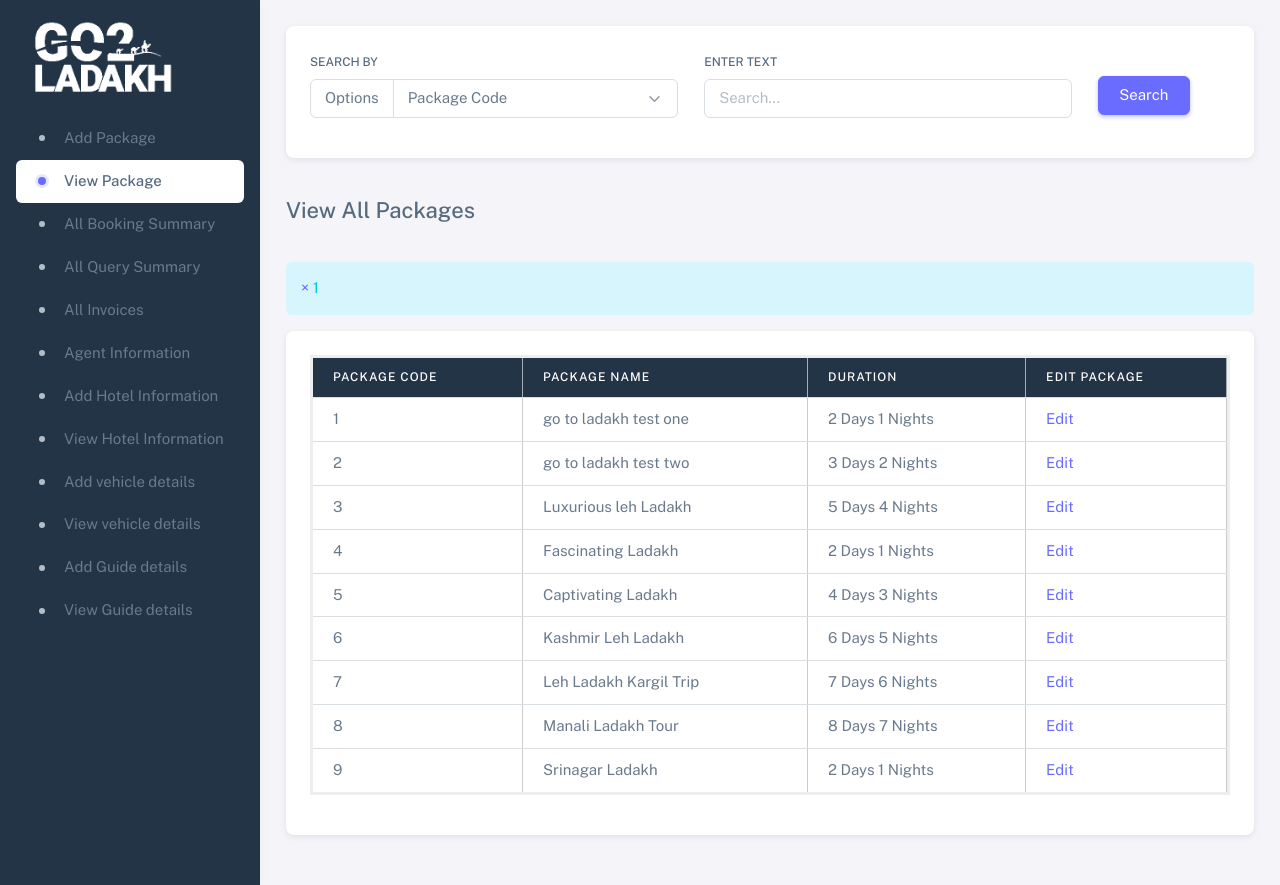
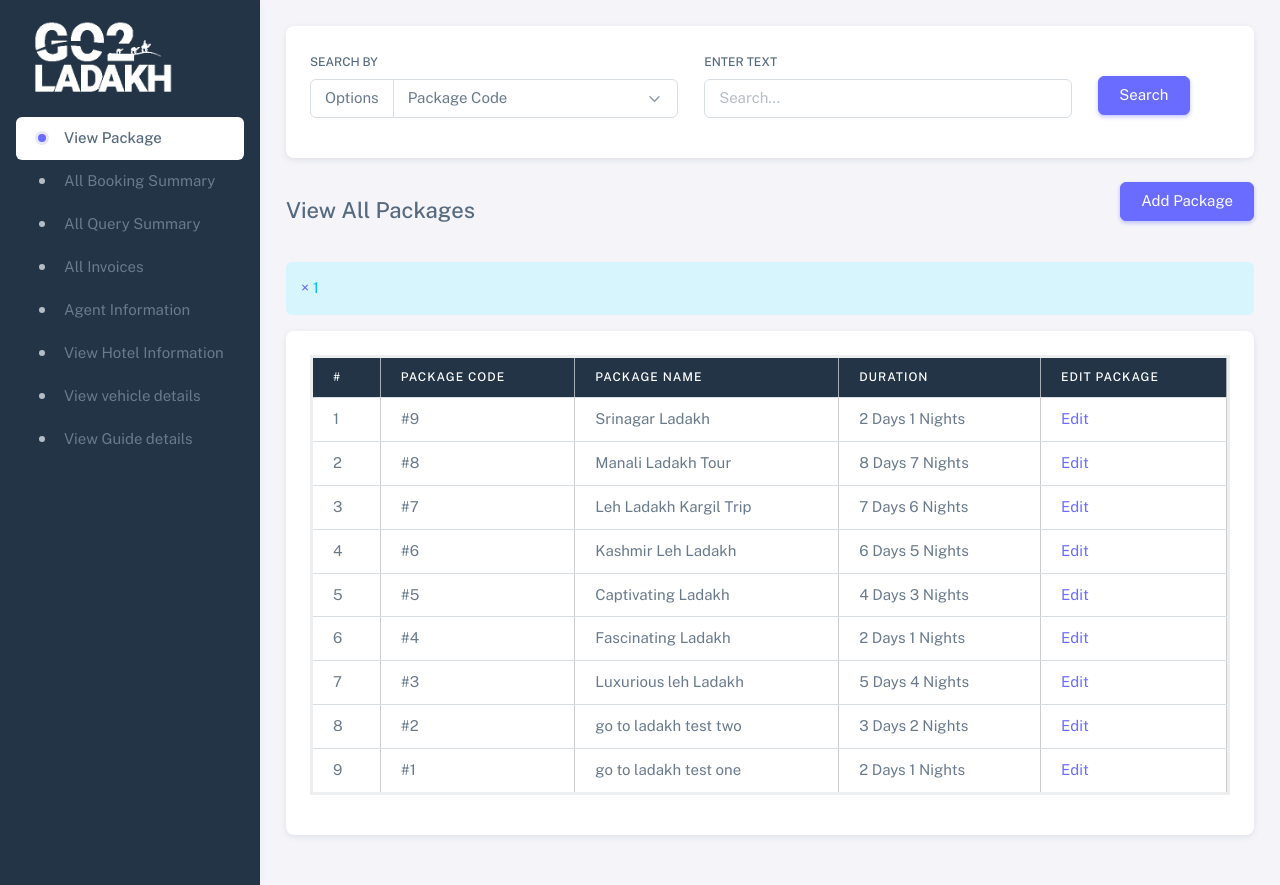
Before and after one commit to Pappuchauhan/sales_crm, a PHP site: page /package.php in a window 1280 px wide. Run offline with PHP 8.4, Linux system fonts and the light colour scheme; the visitor is signed in with stand-in values (Sample User, id 1); data comes from the database, SQL or seed files in the repository.

Commit message:
make some other changes

```diff
--- a/add_guide.php
+++ b/add_guide.php
@@ -59,12 +59,12 @@
               <form action="" method="post" id="guide_form" enctype="multipart/form-data">
                 <div class="mb-3">
                   <label class="form-label" for="basic-default-company">Guide Name</label>
-                  <input type="text" name="guide_name" class="form-control" value="<?php echo htmlspecialchars($edit ? $data['guide_name'] : '', ENT_QUOTES, 'UTF-8'); ?>" />
+                  <input required type="text" name="guide_name" class="form-control" value="<?php echo htmlspecialchars($edit ? $data['guide_name'] : '', ENT_QUOTES, 'UTF-8'); ?>" />
                 </div>
                 <div class="row mb-3">
                   <div class="col-md">
                     <label class="form-label" for="basic-default-phone">Guide Mobile No.</label>
-                    <input type="text" name="mobile" class="form-control phone-mask" value="<?php echo htmlspecialchars($edit ? $data['mobile'] : '', ENT_QUOTES, 'UTF-8'); ?>" />
+                    <input required type="number" name="mobile" class="form-control phone-mask" value="<?php echo htmlspecialchars($edit ? $data['mobile'] : '', ENT_QUOTES, 'UTF-8'); ?>" />
                   </div>
                 </div>
                 <input type="hidden" name="id" value="<?php echo $id ?>" />
--- a/add_hotel.php
+++ b/add_hotel.php
@@ -100,8 +100,8 @@
 
                 <div class="row mb-3">
                   <div class="col-md">
-                    <label class="form-label" for="basic-default-company">Hotel Name</label>
-                    <input type="text" class="form-control" name="hotel_name" value="<?php echo htmlspecialchars($edit ? $data['hotel_name'] : '', ENT_QUOTES, 'UTF-8'); ?>" />
+                    <label class="form-label" for="basic-default-company">Location</label>
+                    <input type="text" class="form-control" name="location" value="<?php echo htmlspecialchars($edit ? $data['hotel_name'] : '', ENT_QUOTES, 'UTF-8'); ?>" />
                   </div>
 
                   <div class="col-md">
--- a/helpers/helpers.php
+++ b/helpers/helpers.php
@@ -60,26 +60,23 @@
     $html = '';
 
     if (!empty($_GET)) {
-		// We must unset $_GET[page] if previously built by http_build_query function
+        // We must unset $_GET['page'] if previously built by http_build_query function
         unset($_GET['page']);
-		// To keep the query sting parameters intact while navigating to next/prev page,
+        // To keep the query string parameters intact while navigating to next/prev page,
         $http_query = "?" . http_build_query($_GET);
     } else {
         $http_query = "?";
     }
 
-	$html = '<ul class="pagination text-center">';
+    $html .= '<ul class="pagination text-right">';
 
     if ($current_page == 1) {
-
-		$html .= '<li class="disabled"><a>First</a></li>';
+        $html .= '<li class="page-item disabled"><span class="page-link">First</span></li>';
     } else {
-		$html .= '<li><a href="' . $base_url . $http_query . '&page=1">First</a></li>';
+        $html .= '<li class="page-item"><a class="page-link" href="' . $base_url . $http_query . '&page=1">First</a></li>';
     }
 
     // Show pagination links
-
-	//var i = (Number(data.page) > 5 ? Number(data.page) - 4 : 1);
 
     if ($current_page > 5) {
         $i = $current_page - 4;
@@ -88,31 +85,28 @@
     }
 
     for (; $i <= ($current_page + 4) && ($i <= $total_pages); $i++) {
-		($current_page == $i) ? $li_class = ' class="active"' : $li_class = '';
+        $li_class = ($current_page == $i) ? ' active' : '';
 
-		$link = $base_url . $http_query;
+        $link = $base_url . $http_query . '&page=' . $i;
 
-		$html = $html . '<li' . $li_class . '><a href="' . $link . '&page=' . $i . '">' . $i . '</a></li>';
+        $html .= '<li class="page-item' . $li_class . '"><a class="page-link" href="' . $link . '">' . $i . '</a></li>';
 
         if ($i == $current_page + 4 && $i < $total_pages) {
-
-			$html = $html . '<li class="disabled"><a>...</a></li>';
-
+            $html .= '<li class="page-item disabled"><span class="page-link">...</span></li>';
         }
-
     }
 
     if ($current_page == $total_pages) {
-		$html .= '<li class="disabled"><a>Last</a></li>';
+        $html .= '<li class="page-item disabled"><span class="page-link">Last</span></li>';
     } else {
-
-		$html .= '<li><a href="' . $base_url . $http_query . '&page=' . $total_pages . '">Last</a></li>';
+        $html .= '<li class="page-item"><a class="page-link" href="' . $base_url . $http_query . '&page=' . $total_pages . '">Last</a></li>';
     }
 
-	$html = $html . '</ul>';
+    $html .= '</ul>';
 
     return $html;
 }
+
 
 /**
  * to prevent xss
--- a/includes/footer.php
+++ b/includes/footer.php
@@ -2,4 +2,10 @@
     </div>
     <script src="assets/js/custom-script.js"></script>
   </body>
+  <style>
+    .pagination .page-item.active .page-link {
+    background-color: black; /* Change the color to black */
+}
+
+    </style>
 </html>
--- a/includes/header.php
+++ b/includes/header.php
@@ -43,11 +43,7 @@
           <!-- Forms -->
           <li class="menu-item active open">
             <ul class="menu-sub">
-              <li class="menu-item <?php echo $filename == 'add_package.php' ? 'active' : '' ?>">
-                <a href="add_package.php" class="menu-link">
-                  <div data-i18n="Basic Inputs">Add Package</div>
-                </a>
-              </li>
+
               <li class="menu-item <?php echo $filename == 'package.php' ? 'active' : '' ?>">
                 <a href="package.php" class="menu-link">
                   <div data-i18n="Basic Inputs">View Package</div>
@@ -73,19 +69,10 @@
                   <div data-i18n="Input groups">Agent Information</div>
                 </a>
               </li>
-              <li class="menu-item <?php echo $filename == 'add_hotel.php' ? 'active' : '' ?>">
-                <a href="add_hotel.php" class="menu-link">
-                  <div data-i18n="Input groups">Add Hotel Information</div>
-                </a>
-              </li>
+
               <li class="menu-item <?php echo $filename == 'hotel.php' ? 'active' : '' ?>">
                 <a href="hotel.php" class="menu-link">
                   <div data-i18n="Input groups">View Hotel Information</div>
-                </a>
-              </li>
-              <li class="menu-item <?php echo $filename == 'add_vehicle.php' ? 'active' : '' ?>">
-                <a href="add_vehicle.php" class="menu-link">
-                  <div data-i18n="Input groups">Add vehicle details</div>
                 </a>
               </li>
               <li class="menu-item <?php echo $filename == 'vehicle.php' ? 'active' : '' ?>">
@@ -93,11 +80,7 @@
                   <div data-i18n="Input groups">View vehicle details</div>
                 </a>
               </li>
-              <li class="menu-item <?php echo  $filename == 'add_guide.php' ? 'active' : '' ?> ">
-                <a href="add_guide.php" class="menu-link">
-                  <div data-i18n="Input groups">Add Guide details</div>
-                </a>
-              </li>
+
               <li class="menu-item <?php echo $filename == 'guide.php' ? 'active' : '' ?>">
                 <a href="guide.php" class="menu-link">
                   <div data-i18n="Input groups">View Guide details</div>
--- a/package.php
+++ b/package.php
@@ -22,7 +22,7 @@
   $filter_col = 'id';
 }
 if (!$order_by) {
-  $order_by = 'asc';
+  $order_by = 'desc';
 }
 
 //Get DB instance. i.e instance of MYSQLiDB Library
@@ -84,7 +84,15 @@
           </div>
       </form>
     </div>
-    <h4 class="py-3 mb-4">View All Packages</h4>
+    <div class="row">
+    <div class="col">
+        <h4 class="py-3 mb-4">View All Packages</h4>
+    </div>
+    <div class="col-auto">
+        <a href="add_package.php" class="btn btn-primary">Add Package</a>
+      </div>
+  </div>
+
     <?php include BASE_PATH . '/includes/flash_messages.php'; ?>
     <!-- Basic Layout -->
     <div class="row">
@@ -95,6 +103,7 @@
               <table class="table">
                 <thead>
                   <tr class="text-nowrap bg-dark align-middle">
+                    <th class="text-white border-right-white">#</th>
                     <th class="text-white border-right-white">Package Code</th>
                     <th class="text-white border-right-white">Package Name</th>
                     <th class="text-white border-right-white">Duration</th>
@@ -102,20 +111,25 @@
                   </tr>
                 </thead>
                 <tbody class="table-border-bottom-0">
-                  <?php foreach ($rows as $row) : ?>
+                  <?php
+                  $k= ($page != 1)? (($page-1) * $pagelimit)+1:1;
+                  foreach ($rows as $row) : ?>
                     <tr>
-                      <td class="border-right-dark"><?php echo xss_clean($row['id']); ?></td>
+                    <td class="border-right-dark"><?=$k?></td>
+                      <td class="border-right-dark">#<?php echo xss_clean($row['id']); ?></td>
                       <td class="border-right-dark"><?php echo xss_clean($row['package_name']); ?></td>
                       <td class="border-right-dark"><?php echo xss_clean($row['duration']); ?></td>
                       <td class="border-right-dark"><a href="add_package.php?crm=<?php echo encryptId($row['id']); ?>">Edit</a></td>
                     </tr>
-                  <?php endforeach; ?>
+                  <?php
+                $k++;
+                endforeach; ?>
 
                 </tbody>
               </table>
             </div>
             <!-- Pagination -->
-            <div class="text-center">
+            <div class="text-right">
               <?php echo paginationLinks($page, $total_pages, 'package.php'); ?>
             </div>
           </div>
```
Also changed, not shown: add_package.php (+36 -2 lines), agent.php (+13 -14 lines), edit_agent.php (+4 -4 lines), guide.php (+9 -1 lines), hotel.php (+8 -1 lines), vehicle.php (+9 -1 lines). Lines whose indentation alone changed are shown as unchanged.
